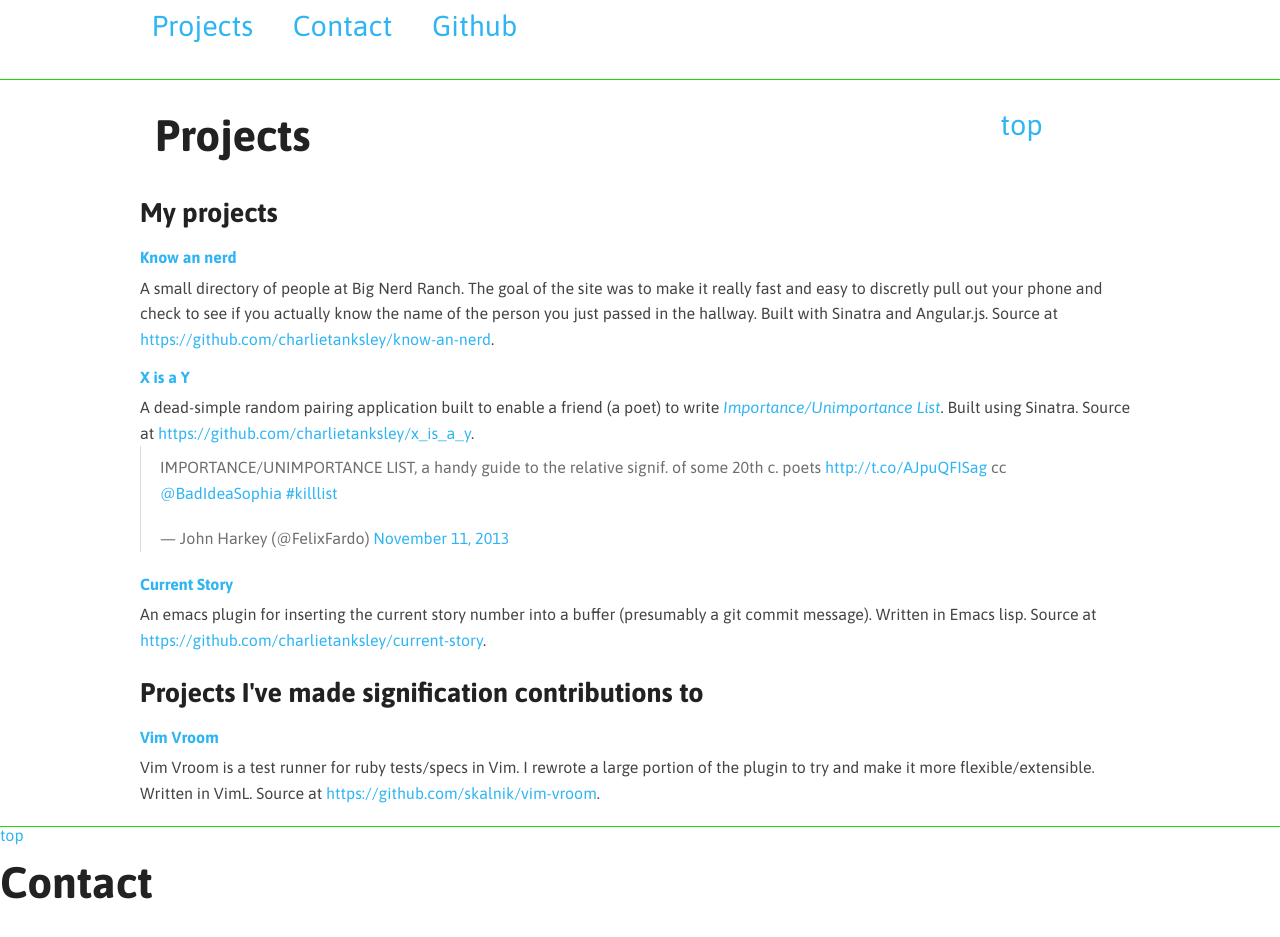
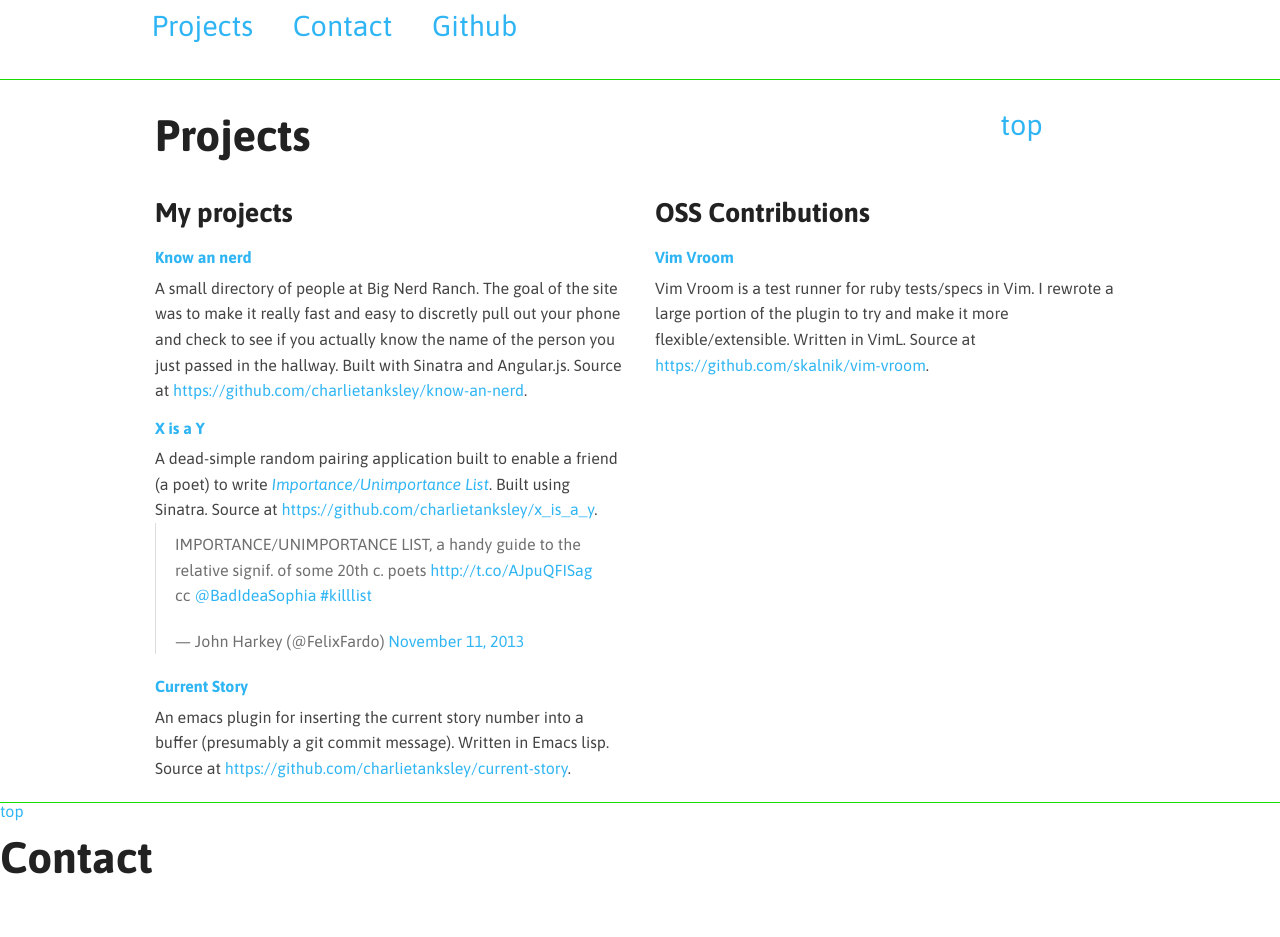
Before and after one commit to charlietanksley/charlietanksley.github.io, a website: page index.html in a window 1280 px wide. Shown: the part 621-1558 px from the top of the page. Drawn offline with nearby package versions, Linux system fonts and the light colour scheme; files that its build step writes are made by us from their sources.

Commit message:
put projects in a grid

```diff
--- a/index.html
+++ b/index.html
@@ -68,6 +68,7 @@
     </div>
 
     <div class="section-body row">
+      <div class="columns large-6">
         <h3>My projects</h3>
         <dl>
           <dt>
@@ -109,8 +110,10 @@
               at <a href="https://github.com/charlietanksley/current-story">https://github.com/charlietanksley/current-story</a>.</span>
           </dd>
         </dl>
+      </div>
 
-      <h3>Projects I've made signification contributions to</h3>
+      <div class="columns large-6">
+        <h3>OSS Contributions</h3>
         <dl>
           <dt>
             <a href="https://github.com/skalnik/vim-vroom">Vim Vroom</a>
@@ -124,7 +127,7 @@
               at <a href="https://github.com/skalnik/vim-vroom">https://github.com/skalnik/vim-vroom</a>.</span>
           </dd>
         </dl>
-
+      </div>
     </div>
 
 
```
Lines whose indentation alone changed are shown as unchanged.
